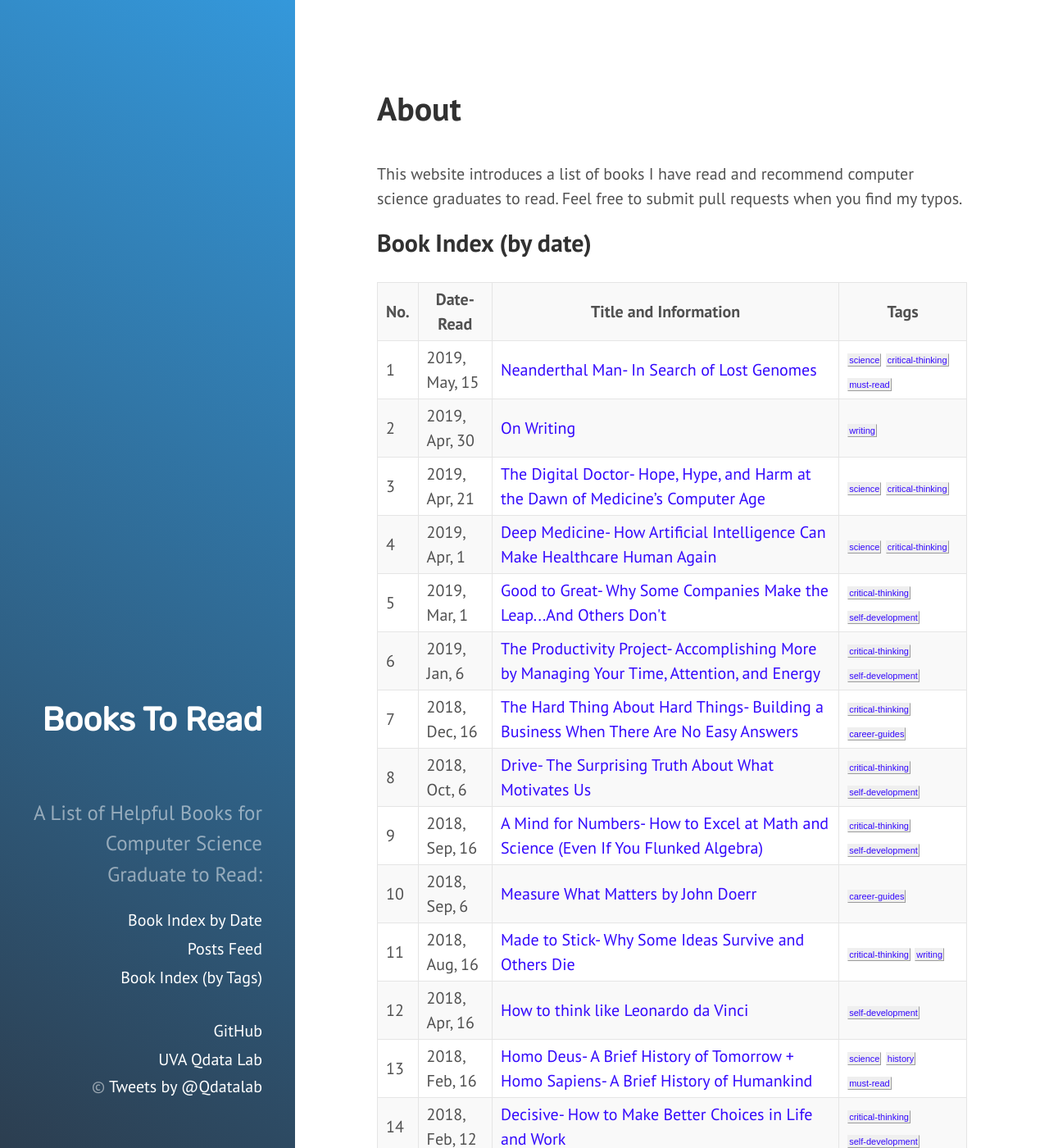
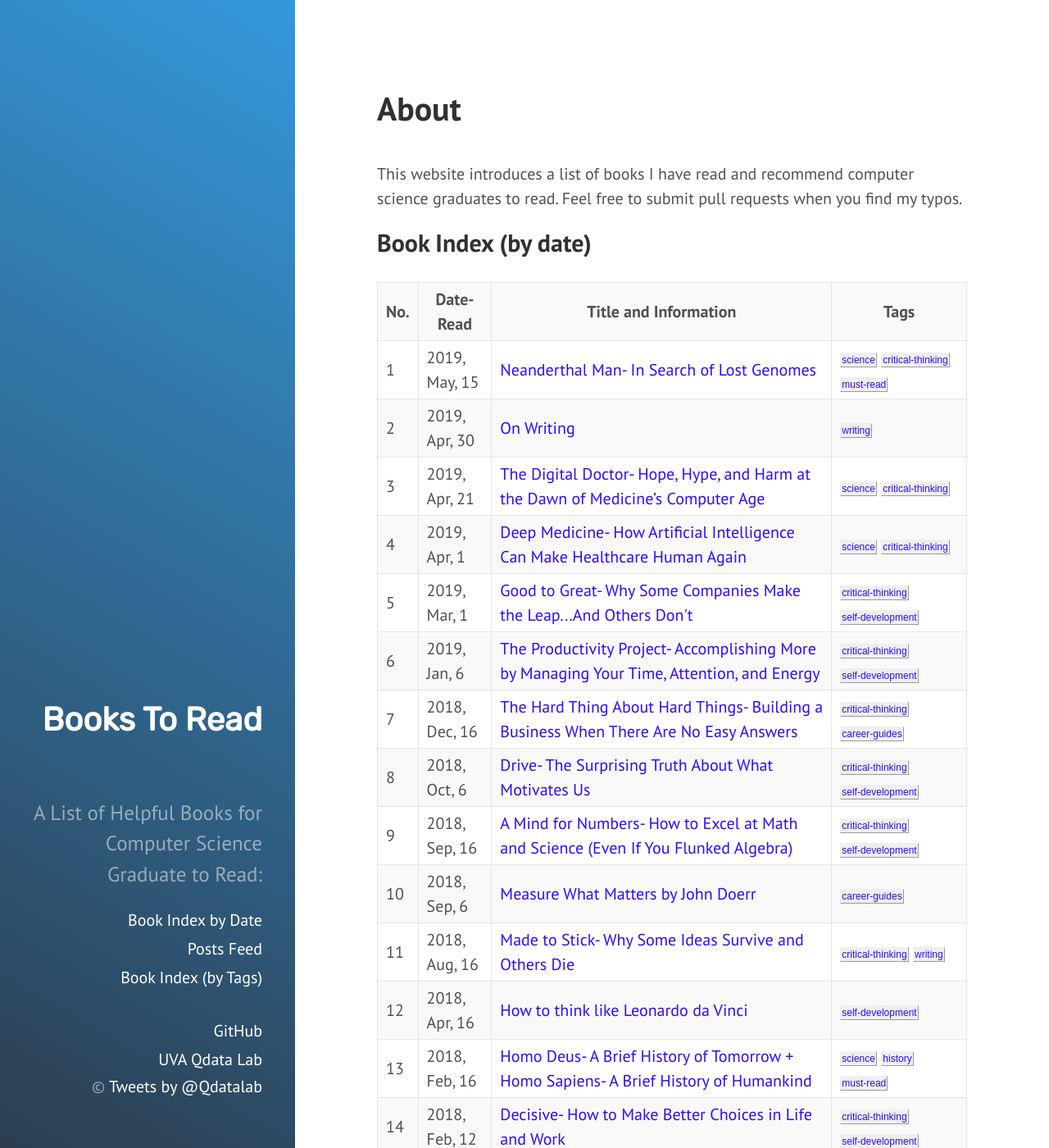
Before and after one commit to qiyanjun/books2read, a Jekyll site: the page built from index.html, in a window 1280 px wide and 1400 px high. Shown: the whole window at 82% size. Built offline with Jekyll 4.4.1, drawn with Linux system fonts in a browser that asks for light colours.

Commit message:
Update hyde.css

```diff
--- a/public/css/hyde.css
+++ b/public/css/hyde.css
@@ -328,9 +328,9 @@ a.button2 {
     padding: 1px 1px;
     height: auto;
     width: auto;
-    font: 11px Arial;
+    font: 12px Arial;
     text-rendering: auto;
-    text-align: center;
+    text-align: left;
     text-transform: none;
     text-decoration: none;
     text-indent: 0;
```
